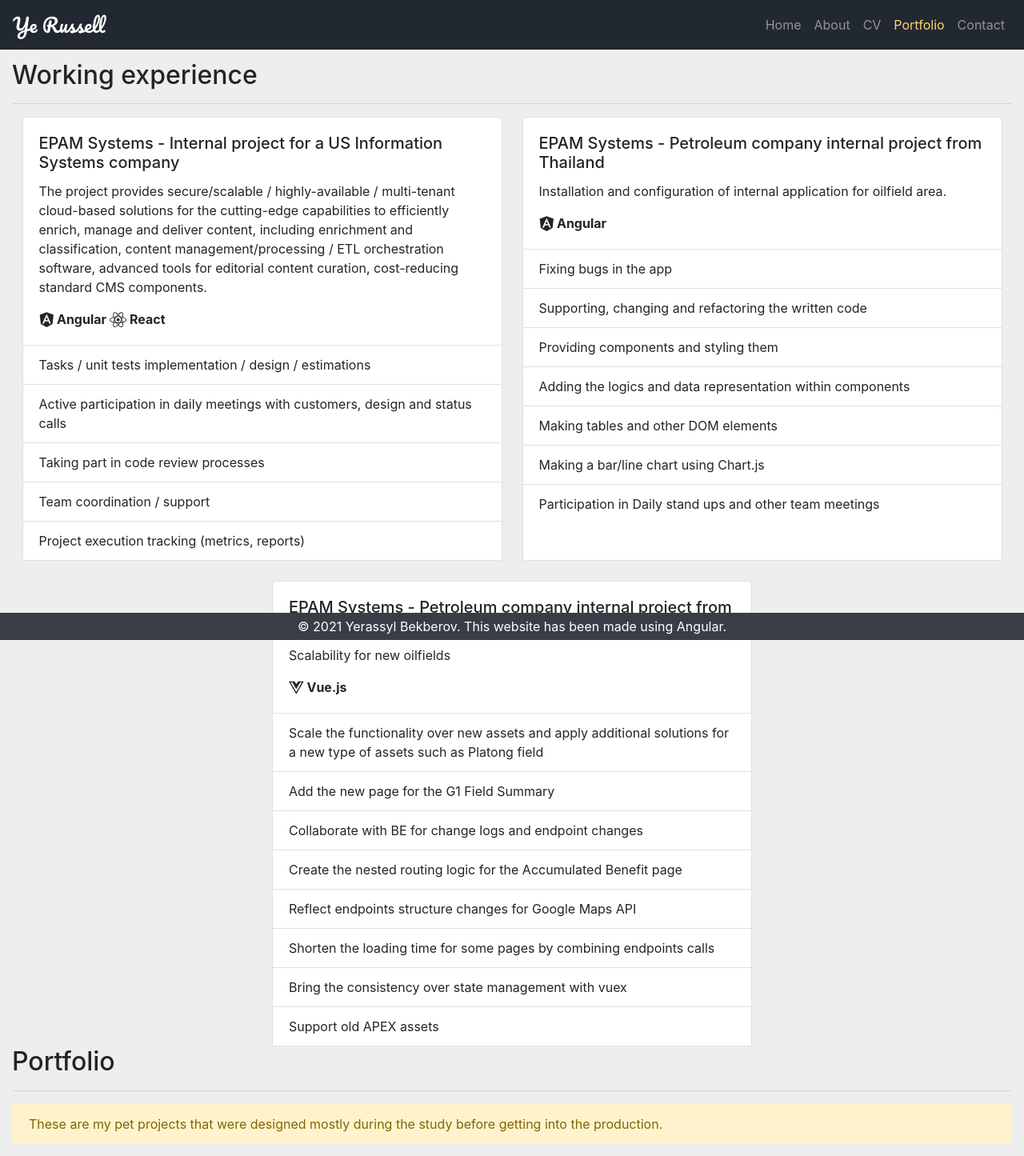
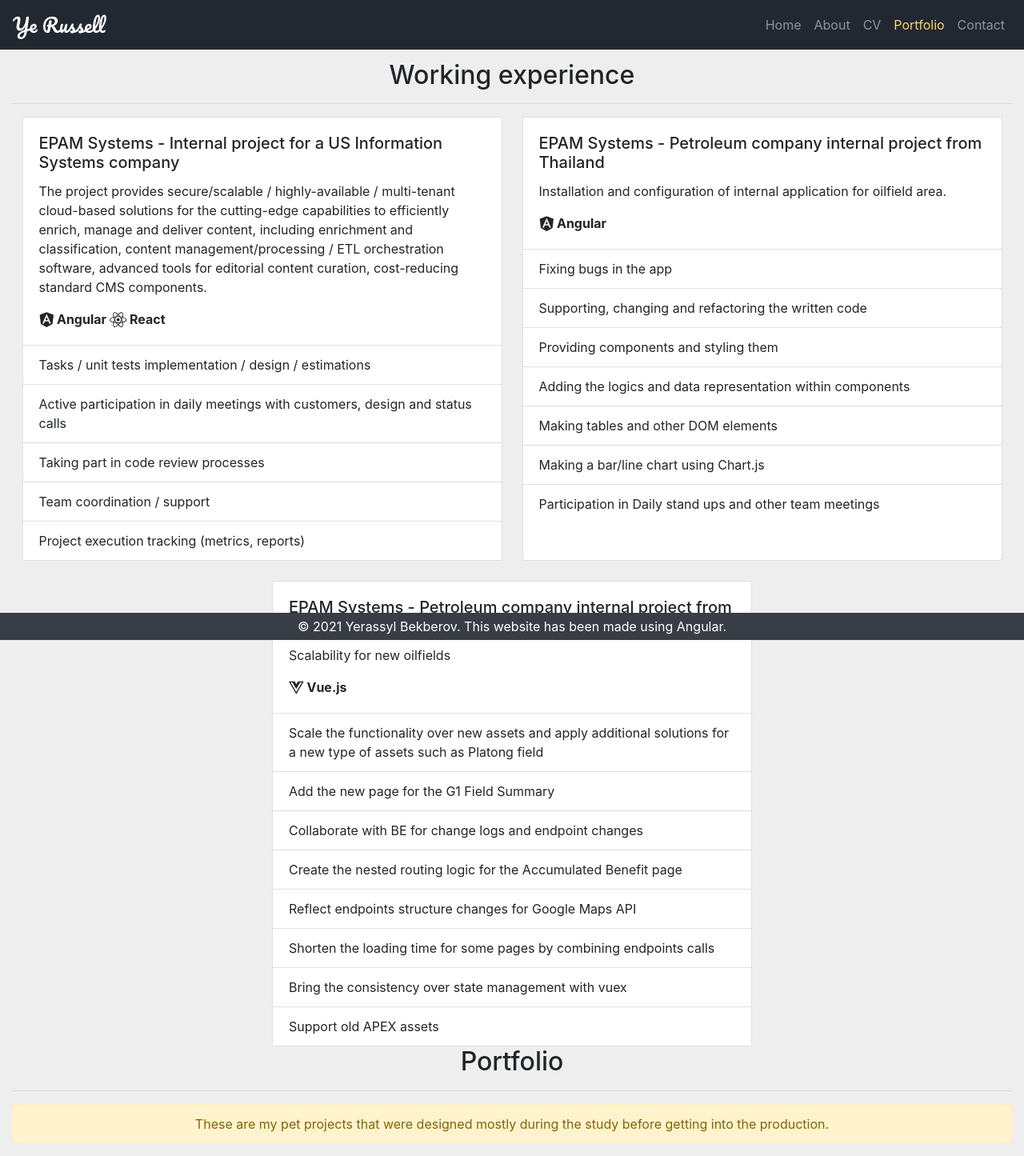
Before and after one commit to ye-russell/resume, an Angular app: page /portfolio in a window 1280 px wide. Shown: the top 1445 px of the page at 80% size. Built offline with nearby package versions, Linux system fonts and the light colour scheme.

Commit message:
fix: style issues

```diff
--- a/src/app/cv/cv.component.css
+++ b/src/app/cv/cv.component.css
@@ -2,8 +2,8 @@
   margin: 75px auto;
 }
 .pdf-frame {
-  width: 800px;
-  height: 1150px;
+  width: 850px;
+  height: 1200px;
   border: none;
   background-color: transparent;
 }
--- a/src/app/cv/cv.component.html
+++ b/src/app/cv/cv.component.html
@@ -1,8 +1,10 @@
 <div class="cv-container container text-center">
   <h2>Curriculum vitae</h2>
-  <a class="btn btn-dark ml-5" href="../../assets/cv.pdf" target="_blank"
-    >Open a PDF file</a
-  >
   <hr />
+  <!-- <div>
+    <a class="btn btn-dark" href="../../assets/cv.pdf" target="_blank"
+      >Open a PDF file</a
+    >
+  </div> -->
   <iframe class="pdf-frame" src="../../assets/cv.pdf"> </iframe>
 </div>
--- a/src/app/portfolio/portfolio.component.html
+++ b/src/app/portfolio/portfolio.component.html
@@ -1,5 +1,5 @@
 <div class="portfolio-container container">
-  <h2>Working experience</h2>
+  <h2 class="text-center">Working experience</h2>
   <hr />
   <div class="projects-container">
     <div class="card" *ngFor="let workingProject of workingProjects">
@@ -25,9 +25,9 @@
       </div>
     </div>
   </div>
-  <h2>Portfolio</h2>
+  <h2 class="text-center">Portfolio</h2>
   <hr />
-  <div class="alert alert-warning">
+  <div class="alert alert-warning text-center">
     These are my pet projects that were designed mostly during the study before
     getting into the production.
   </div>
```
